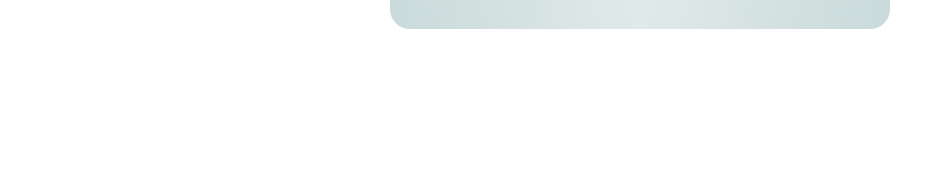
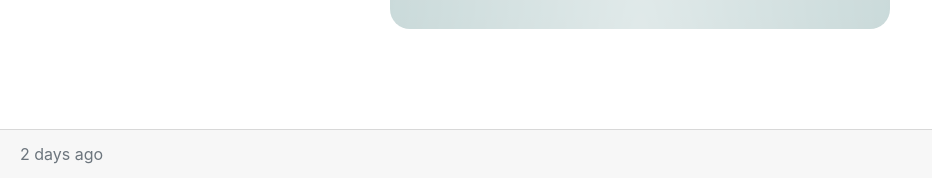
Before and after one commit to anaf-oliveira/weather_app_project, a plain HTML site: page index.html in a window 1280 px wide. Shown: the part 631-809 px from the top of the page, without its empty margins (0-932 px from the left). Drawn offline with nearby package versions, Linux system fonts and the light colour scheme.

Commit message:
Added a footer

```diff
--- a/index.html
+++ b/index.html
@@ -55,10 +55,14 @@
             <br />Humidity -<span class="specifics-values" id="humidity"> 71%</span>
             <br />Wind -<span class="specifics-values" id="wind"> 13km/h</span></div>
         </div>
+      </div>
 
-      </div>
     </div>
+
   </div>
+  </div>
+  <div class="card-footer text-muted">
+    2 days ago
   </div>
   </div>
   <script src="src/index.js"></script>
```
